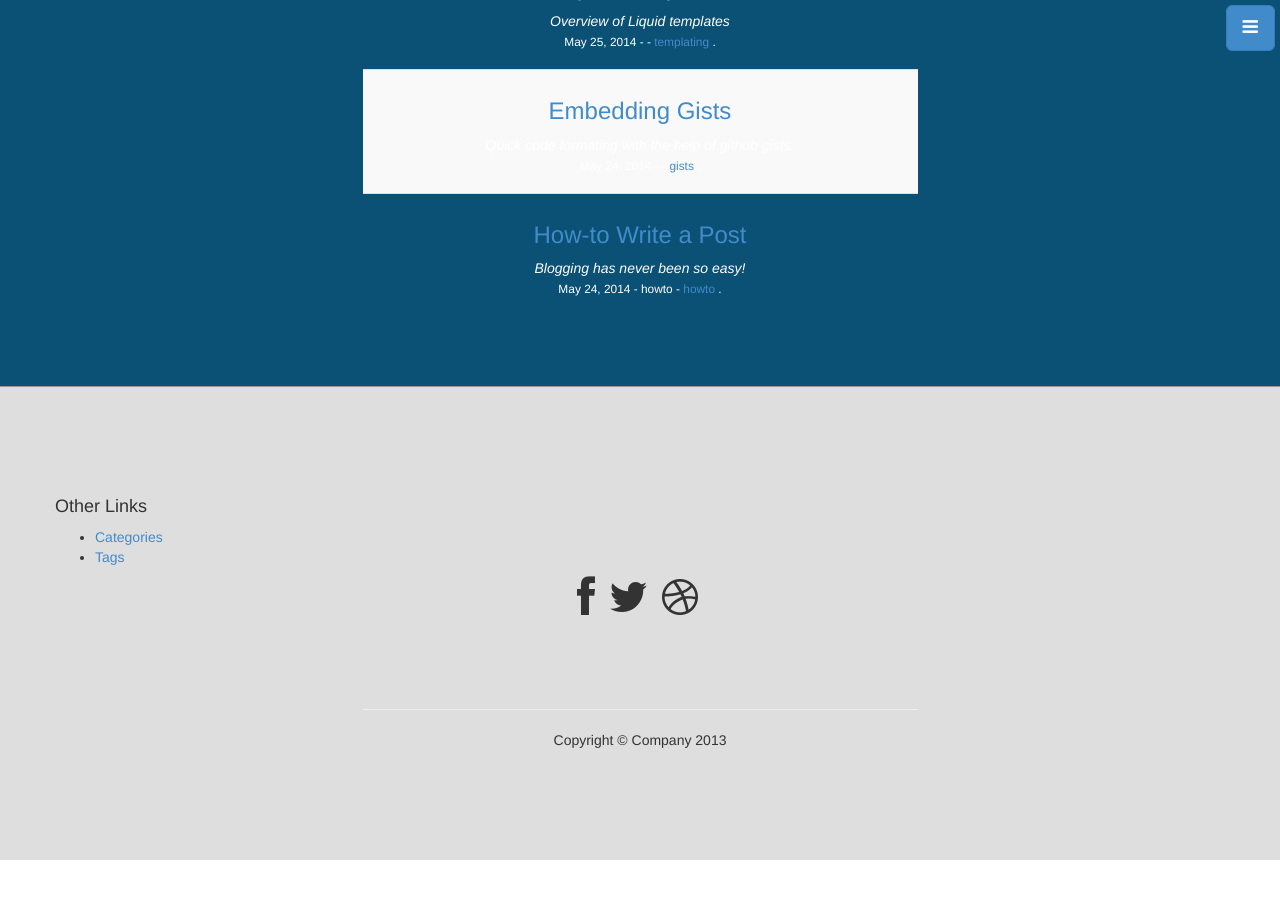
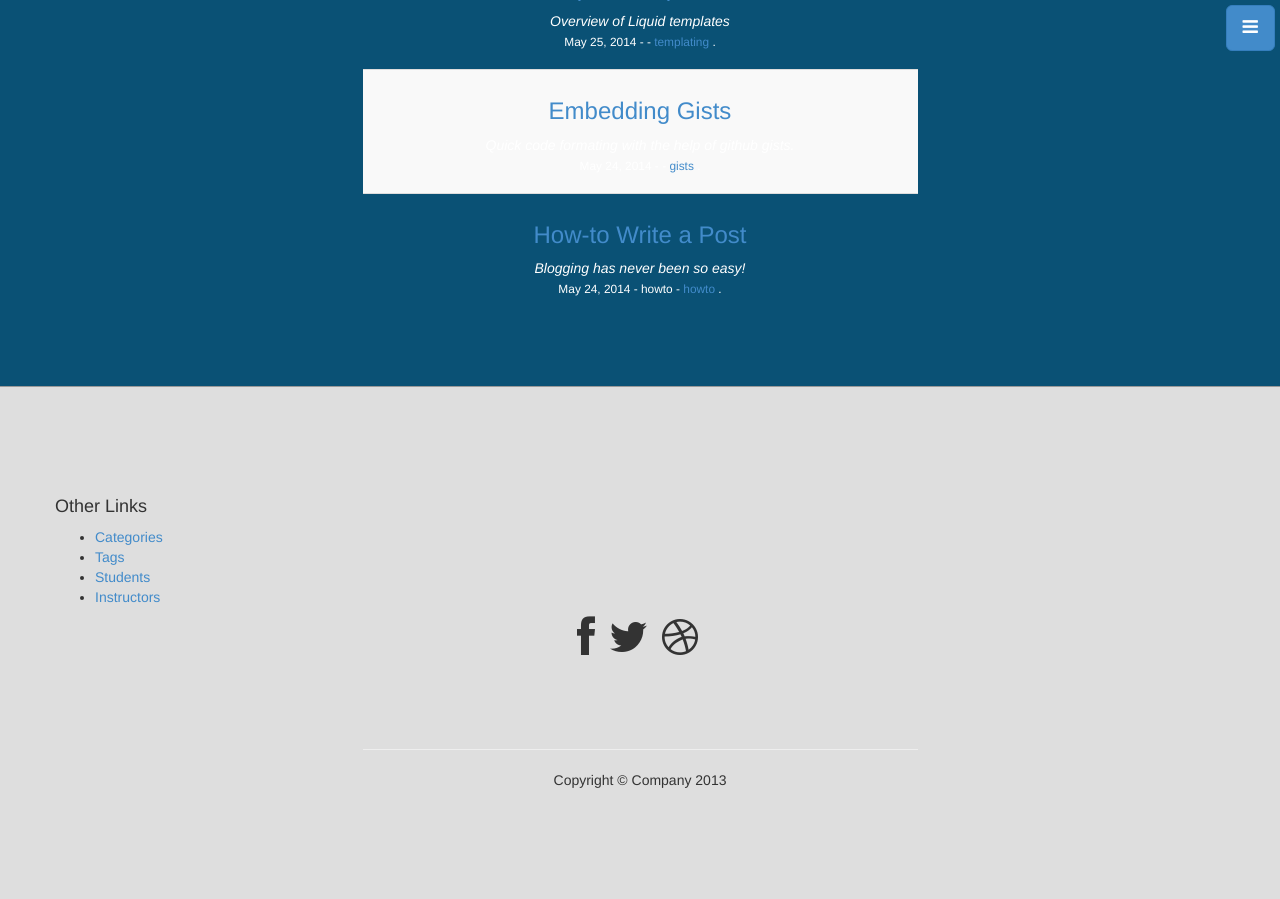
Before and after one commit to WebDevBootcamp/WebDevBootcamp.github.io, a Jekyll site: the page built from index.html, in a window 1280 px wide and 900 px high, scrolled down 1934 px. Built offline with Jekyll 4.4.1, drawn with Linux system fonts in a browser that asks for light colours; before the commit the page ends 2794 px from its top, so only the background shows below that.

Commit message:
updated / enabled links across the site

```diff
--- a/_includes/footer.html
+++ b/_includes/footer.html
@@ -5,6 +5,8 @@
               <ul>
                 <li><a href="/categories">Categories</a></li>
                 <li><a href="/tags">Tags</a></li>
+                <li><a href="/students">Students</a></li>
+                <li><a href="/instructors">Instructors</a></li>
               </ul>
             </div>
             <div class="row">
--- a/_includes/main_nav.html
+++ b/_includes/main_nav.html
@@ -39,7 +39,7 @@
                 -->
                 <div class="col-md-2 text-center">
                     <div class="service-item">
-                        <a href="#"><i class="service-icon fa fa-users"></i></a>
+                        <a href="/students"><i class="service-icon fa fa-users"></i></a>
                         <h4>The Students</h4>
                         {% if include.extended %}
                         <p>We've been voted the best pencil sharpening service for 10 consecutive years. If you have a pencil that feels dull, we'll get it sharp!</p>
```
